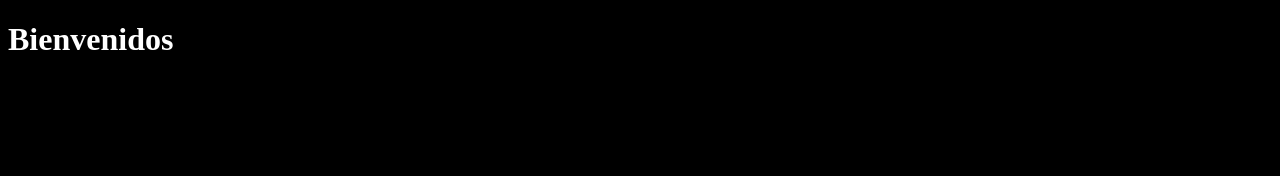
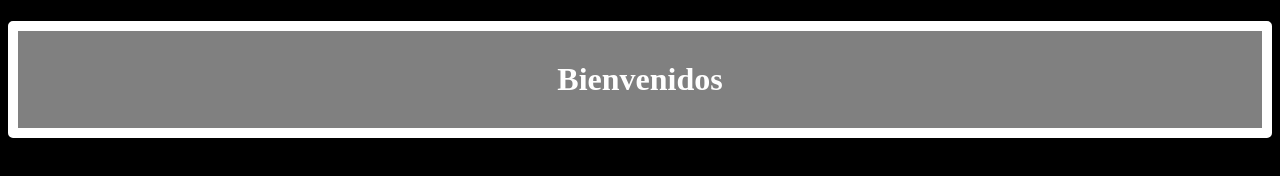
Before and after one commit to rodolfomtzp/prueba2020, a plain HTML site: page index.html in a window 1280 px wide. Drawn offline with Linux system fonts and the light colour scheme.

Commit message:
Se dio estilo al h1

```diff
--- a/css/style.css
+++ b/css/style.css
@@ -2,3 +2,12 @@ body{
     background-color: black;
     color: white;
 }
+
+h1{
+    display: block;
+    text-align: center;
+    padding: 30px 5px;
+    border: 10px solid #fff;
+    border-radius: 5px;
+    background-color: grey;
+}
```
